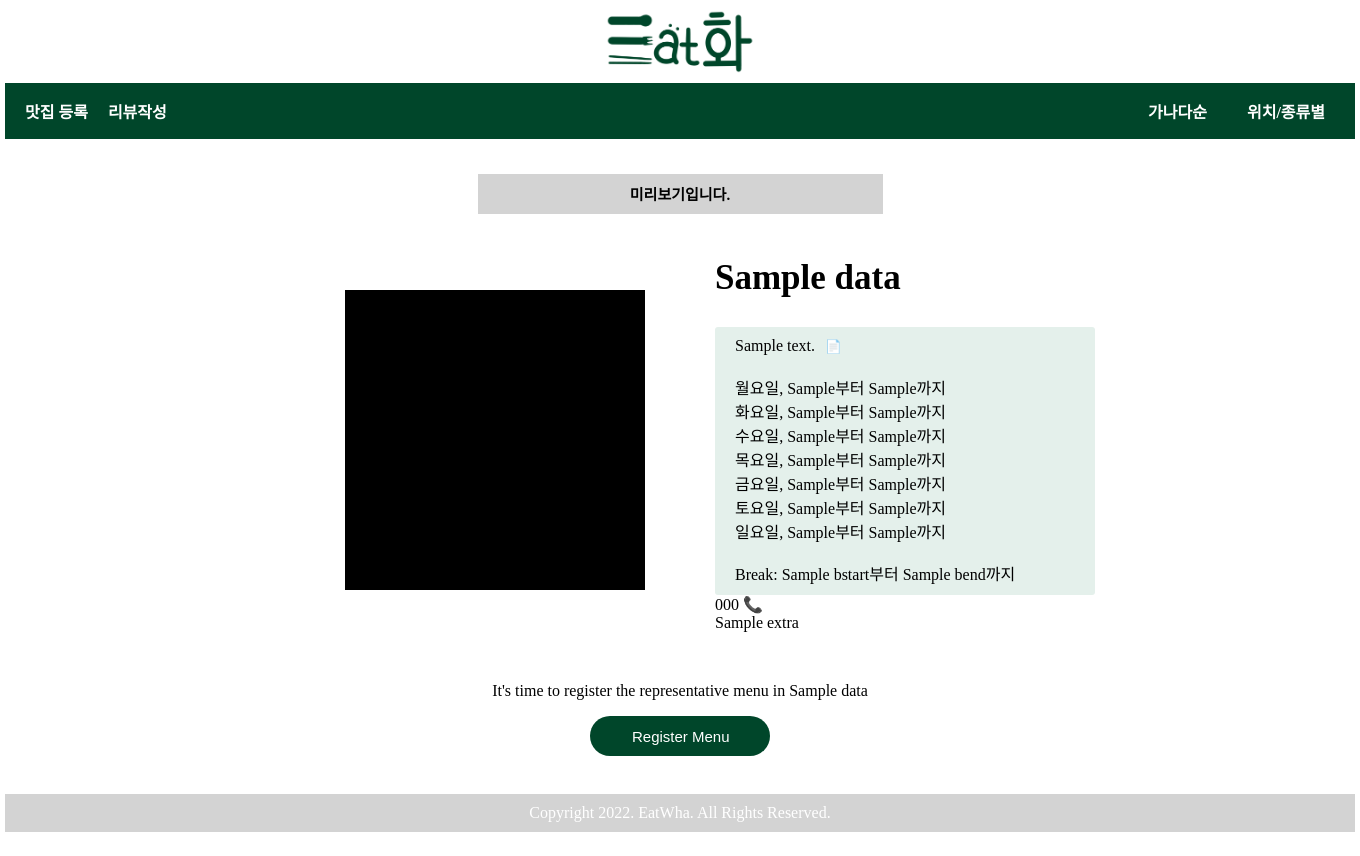
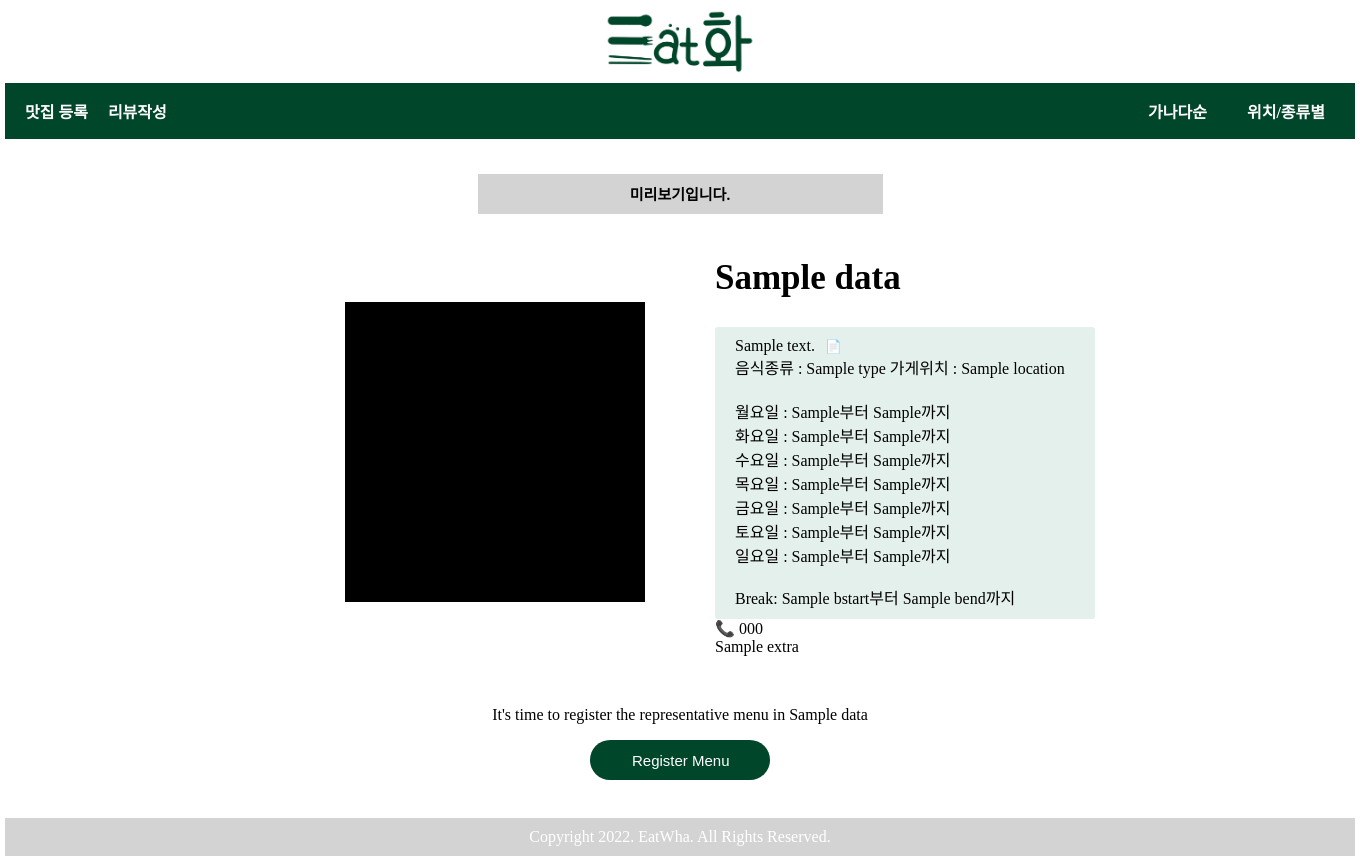
Before and after one commit to 00blowup/2022-2OpenSWPlatformSep7th, a Flask app: template templates/RegisterPage_result.html in a window 1360 px wide. Before the commit the page ends 832 px from the top, so only its background shows below. Run offline with Flask 2, Linux system fonts and the light colour scheme; the template is opened without the code that fills it: most values are stand-ins (such as "Sample title", 1, 10 or a date in 2020).

Commit message:
Update RegisterPage_result.html

```diff
--- a/templates/RegisterPage_result.html
+++ b/templates/RegisterPage_result.html
@@ -35,16 +35,19 @@
 			<div class="location">{{data.locatedetail}}
 				<button id="location_copy" style="border:none; background-color:transparent;">📄</button>
 			<br></div>
+            <div class="category">
+                음식종류 : {{data.type}}  가게위치 : {{data.location}}
+            </div>
 			<div class="time">
-				월요일, {{data.start1}}부터 {{data.end1}}까지</div>
-				화요일, {{data.start2}}부터 {{data.end2}}까지<br>
-				수요일, {{data.start3}}부터 {{data.end3}}까지<br>
-				목요일, {{data.start4}}부터 {{data.end4}}까지<br>
-				금요일, {{data.start5}}부터 {{data.end5}}까지<br>
-				토요일, {{data.start6}}부터 {{data.end6}}까지<br>
-				일요일, {{data.start7}}부터 {{data.end7}}까지<br><br>
+				월요일 : {{data.start1}}부터 {{data.end1}}까지</div>
+				화요일 : {{data.start2}}부터 {{data.end2}}까지<br>
+				수요일 : {{data.start3}}부터 {{data.end3}}까지<br>
+				목요일 : {{data.start4}}부터 {{data.end4}}까지<br>
+				금요일 : {{data.start5}}부터 {{data.end5}}까지<br>
+				토요일 : {{data.start6}}부터 {{data.end6}}까지<br>
+				일요일 : {{data.start7}}부터 {{data.end7}}까지<br><br>
 				Break: {{data.bstart}}부터 {{data.bend}}까지</div>
-			<div class="tel">{{data.phone}} 📞<br></div>
+			<div class="tel">📞 {{data.phone}}<br></div>
 			<div class="introduction">{{data.extra}}</div>
 		</div>
 	</div>
```
